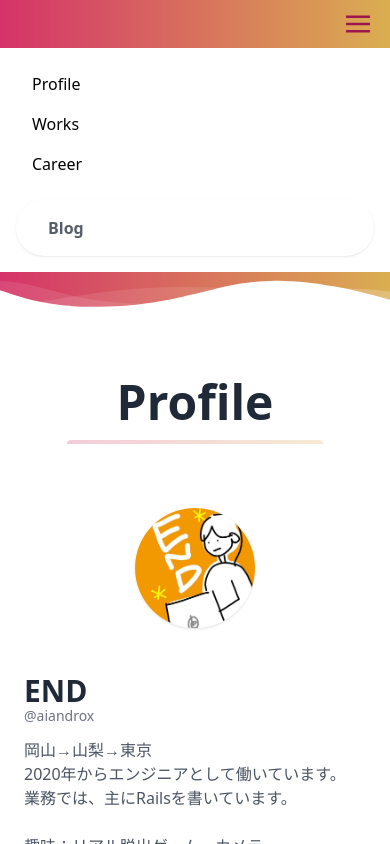
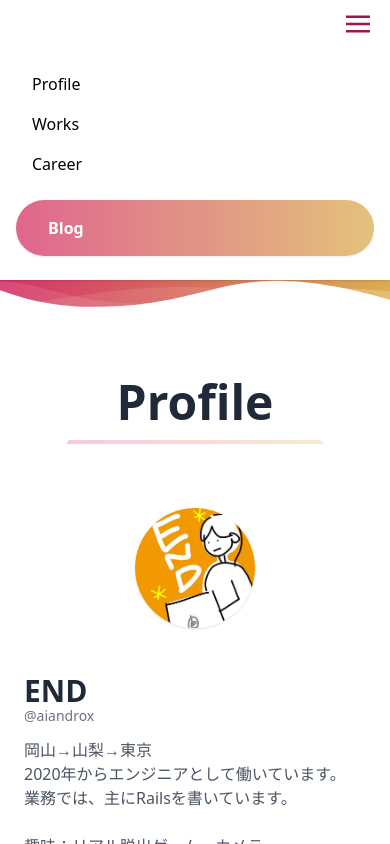
Before and after one commit to aiandrox/portfolio, a Next.js app: page / in a window 390 px wide. Both pictures are taken after a click on the button 358 px from the left and 24 px from the top of the page. Shown: the top 844 px of the page. Built offline with nearby package versions, Linux system fonts and the light colour scheme.

Commit message:
[Fix] スマホでいい感じに見えるようにした

```diff
--- a/components/header.tsx
+++ b/components/header.tsx
@@ -30,13 +30,19 @@ const Header: NextPage<Props> = ({ isHeightOver }: Props) => {
   ];
 
   return (
-    <div className={isHeightOver ? "text-white" : "text-black bg-white shadow"}>
+    <div
+      className={
+        isHeightOver && !openedHeader
+          ? "text-white"
+          : "text-black bg-white shadow"
+      }
+    >
       <div className="w-full container mx-auto flex flex-wrap items-center justify-between mt-0 py-2">
         <div className="pl-4 flex items-center">
           {isHeightOver ? (
             <></>
           ) : (
-            <a className="no-underline hover:no-underline hover:cursor-pointer font-bold text-2xl lg:text-4xl">
+            <a className="no-underline hover:no-underline hover:cursor-pointer font-bold text-2xl text-4xl md:block hidden">
               {siteTitle}
             </a>
           )}
@@ -44,7 +50,7 @@ const Header: NextPage<Props> = ({ isHeightOver }: Props) => {
         <div className="block lg:hidden pr-4">
           <button
             onClick={toggleOpenedHeader}
-            className="flex items-center p-1 text-pink-800 hover:text-gray-900 focus:outline-none focus:shadow-outline transform transition hover:scale-105 duration-300 ease-in-out"
+            className="flex items-center p-1 text-pink-800 transform transition"
           >
             <svg
               className="fill-current h-6 w-6"
@@ -84,7 +90,7 @@ const Header: NextPage<Props> = ({ isHeightOver }: Props) => {
           <Link href="https://blog.aiandrox.com">
             <div
               className={
-                isHeightOver
+                isHeightOver && !openedHeader
                   ? "mx-auto lg:mx-0 focus:outline-none focus:shadow-outline transform transition hover:scale-105 hover:cursor-pointer duration-300 ease-in-out bg-white text-gray-800 font-bold rounded-full mt-4 lg:mt-0 py-4 px-8 shadow opacity-75"
                   : "mx-auto lg:mx-0 focus:outline-none focus:shadow-outline transform transition hover:scale-105 hover:cursor-pointer duration-300 ease-in-out font-bold rounded-full mt-4 lg:mt-0 py-4 px-8 shadow opacity-75 gradient text-white"
               }
--- a/components/index/worksView.tsx
+++ b/components/index/worksView.tsx
@@ -16,7 +16,7 @@ const WorksView: NextPage<any> = ({ allWorksData }) => {
           key={id}
           className="w-full md:w-1/3 flex flex-col no-underline hover:no-underline"
         >
-          <div className="flex-1 overflow-hidden p-6">
+          <div className="flex-1 overflow-hidden px-3 md:px-6 py-6">
             <a href={url} target="_blank">
               <div className="hover:cursor-pointer">
                 <img
```
